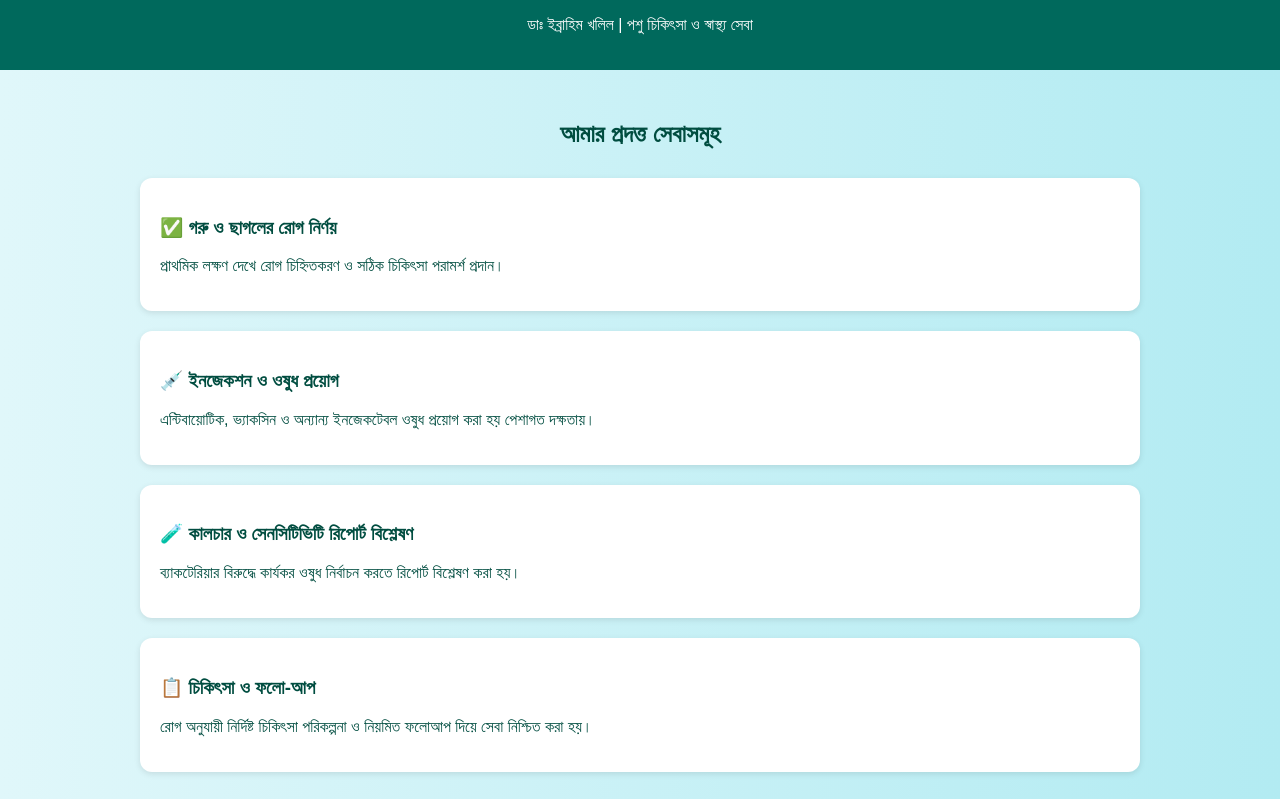
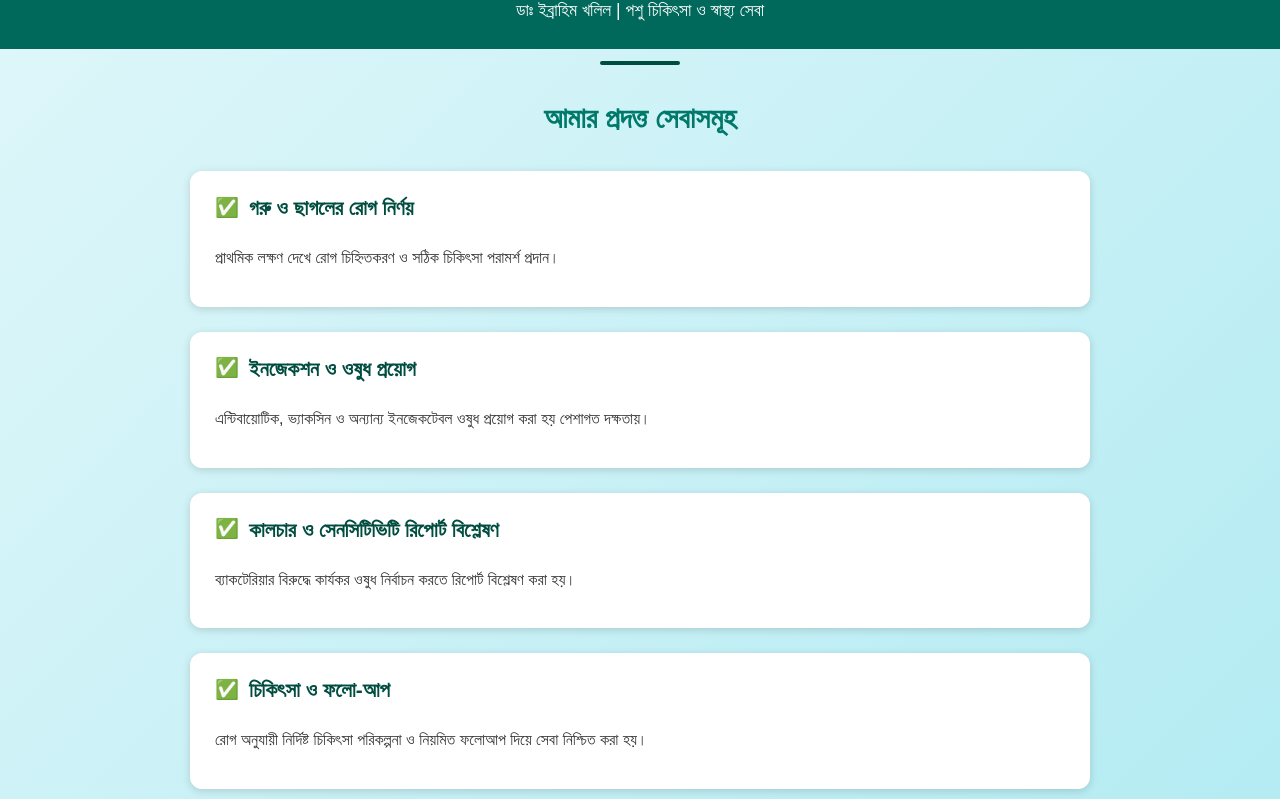
Before and after one commit to ibrahimkhalilvet0/mywebsite, a plain HTML site: page Services.html in a window 1280 px wide. Shown: the part 85-884 px from the top of the page. Drawn offline with Linux system fonts and the light colour scheme.

Commit message:
Update Services.html

```diff
--- a/Services.html
+++ b/Services.html
@@ -2,98 +2,161 @@
 <html lang="bn">
 <head>
   <meta charset="UTF-8" />
-  <meta name="viewport" content="width=device-width, initial-scale=1.0" />
+  <meta name="viewport" content="width=device-width, initial-scale=1" />
   <title>সার্ভিসেস - ডাঃ ইব্রাহিম খলিল</title>
-  <link rel="stylesheet" href="style.css" />
-  <link rel="icon" href="https://postimg.cc/ygw1Hs4J" />
   <style>
+    /* বেসিক স্টাইল */
     body {
       margin: 0;
       font-family: 'Kalpurush', sans-serif;
-      background: linear-gradient(to right, #e0f7fa, #b2ebf2);
+      background: linear-gradient(135deg, #e0f7fa, #b2ebf2);
       color: #004d40;
+      line-height: 1.6;
     }
 
+    /* হেডার */
     header {
       background-color: #00695c;
       color: white;
-      padding: 20px;
+      padding: 25px 15px;
       text-align: center;
+      position: relative;
     }
 
-    .container {
-      padding: 30px;
-      max-width: 1000px;
-      margin: auto;
+    header h1 {
+      margin: 0;
+      font-size: 2rem;
     }
 
-    h2 {
+    header p {
+      margin: 5px 0 0;
+      font-size: 1.1rem;
+      font-weight: 300;
+    }
+
+    /* হেডারের নিচে ব্রেকার লাইন */
+    .breaker {
+      width: 80px;
+      height: 4px;
+      background-color: #004d40;
+      margin: 12px auto 30px;
+      border-radius: 3px;
+    }
+
+    /* কন্টেইনার */
+    .container {
+      max-width: 900px;
+      margin: 0 auto 50px;
+      padding: 0 20px;
+    }
+
+    /* সার্ভিস টাইটেল */
+    .container h2 {
       text-align: center;
       margin-bottom: 30px;
+      font-weight: 600;
+      font-size: 1.8rem;
+      color: #00796b;
     }
 
+    /* সার্ভিস কার্ড */
     .service {
       background-color: white;
       border-radius: 12px;
-      padding: 20px;
-      margin-bottom: 20px;
-      box-shadow: 0 2px 6px rgba(0, 0, 0, 0.1);
-      transition: transform 0.3s;
+      box-shadow: 0 2px 8px rgba(0,0,0,0.15);
+      padding: 20px 25px;
+      margin-bottom: 25px;
+      transition: transform 0.3s ease, box-shadow 0.3s ease;
+      cursor: default;
     }
 
     .service:hover {
-      transform: scale(1.02);
+      transform: translateY(-5px);
+      box-shadow: 0 8px 15px rgba(0,0,0,0.2);
     }
 
+    .service h3 {
+      margin-top: 0;
+      color: #004d40;
+      font-size: 1.3rem;
+      display: flex;
+      align-items: center;
+      gap: 10px;
+    }
+
+    .service h3::before {
+      content: "✅";
+      font-size: 1.2rem;
+    }
+
+    .service p {
+      margin-top: 8px;
+      font-size: 1rem;
+      color: #333;
+    }
+
+    /* ফুটার */
     footer {
+      text-align: center;
       background-color: #004d40;
       color: white;
-      text-align: center;
-      padding: 10px;
+      padding: 15px 10px;
+      font-size: 0.9rem;
+      letter-spacing: 0.05em;
     }
 
-    a {
-      color: white;
-      text-decoration: none;
-    }
+    /* মোবাইল রেসপন্সিভ */
+    @media (max-width: 600px) {
+      header h1 {
+        font-size: 1.5rem;
+      }
 
-    a:hover {
-      text-decoration: underline;
+      .container h2 {
+        font-size: 1.4rem;
+      }
+
+      .service h3 {
+        font-size: 1.1rem;
+      }
     }
   </style>
 </head>
 <body>
+
   <header>
-    <h1>🐄 ভেটেরিনারি সার্ভিস সমূহ</h1>
+    <h1>ভেটেরিনারি সার্ভিসেস</h1>
     <p>ডাঃ ইব্রাহিম খলিল | পশু চিকিৎসা ও স্বাস্থ্য সেবা</p>
   </header>
+
+  <div class="breaker"></div>
 
   <div class="container">
     <h2>আমার প্রদত্ত সেবাসমূহ</h2>
 
     <div class="service">
-      <h3>✅ গরু ও ছাগলের রোগ নির্ণয়</h3>
+      <h3>গরু ও ছাগলের রোগ নির্ণয়</h3>
       <p>প্রাথমিক লক্ষণ দেখে রোগ চিহ্নিতকরণ ও সঠিক চিকিৎসা পরামর্শ প্রদান।</p>
     </div>
 
     <div class="service">
-      <h3>💉 ইনজেকশন ও ওষুধ প্রয়োগ</h3>
+      <h3>ইনজেকশন ও ওষুধ প্রয়োগ</h3>
       <p>এন্টিবায়োটিক, ভ্যাকসিন ও অন্যান্য ইনজেকটেবল ওষুধ প্রয়োগ করা হয় পেশাগত দক্ষতায়।</p>
     </div>
 
     <div class="service">
-      <h3>🧪 কালচার ও সেনসিটিভিটি রিপোর্ট বিশ্লেষণ</h3>
+      <h3>কালচার ও সেনসিটিভিটি রিপোর্ট বিশ্লেষণ</h3>
       <p>ব্যাকটেরিয়ার বিরুদ্ধে কার্যকর ওষুধ নির্বাচন করতে রিপোর্ট বিশ্লেষণ করা হয়।</p>
     </div>
 
     <div class="service">
-      <h3>📋 চিকিৎসা ও ফলো-আপ</h3>
+      <h3>চিকিৎসা ও ফলো-আপ</h3>
       <p>রোগ অনুযায়ী নির্দিষ্ট চিকিৎসা পরিকল্পনা ও নিয়মিত ফলোআপ দিয়ে সেবা নিশ্চিত করা হয়।</p>
     </div>
   </div>
 
   <footer>
-    <p>&copy; 2025 ডাঃ ইব্রাহিম খলিল | <a href="https://ibrahimkhalilvet0.github.io">হোম পেজ</a></p>
+    &copy; ২০২৫ ডাঃ ইব্রাহিম খলিল | সর্বস্বত্ব সংরক্ষিত
   </footer>
+
 </body>
 </html>
```
